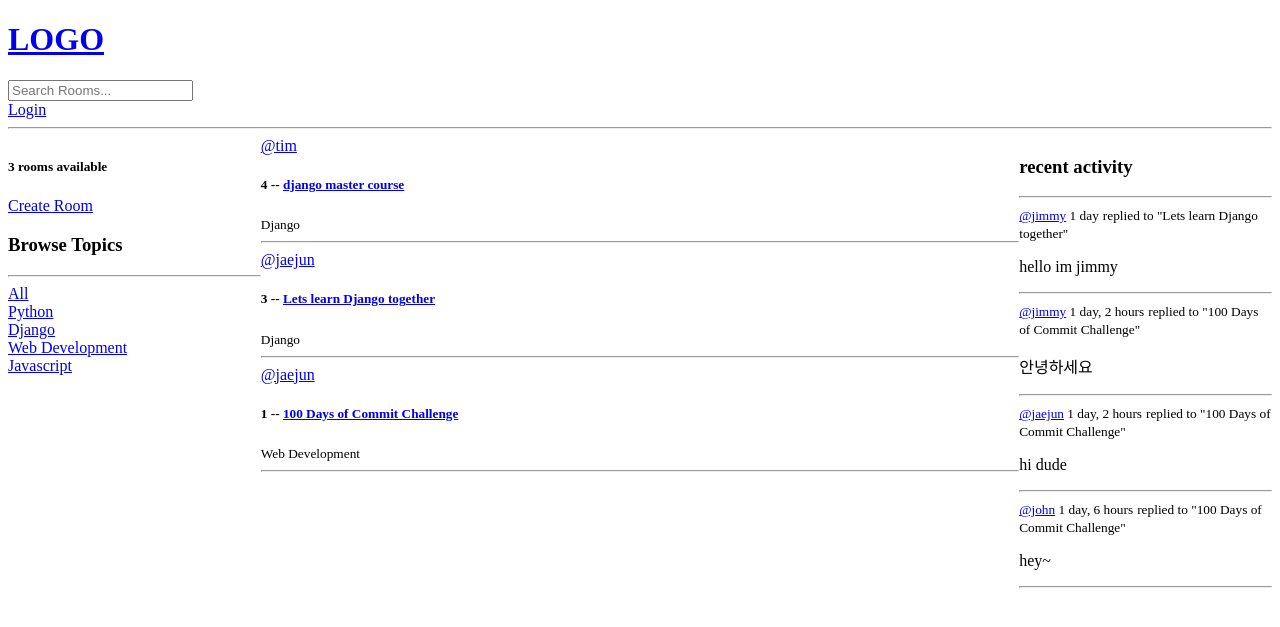
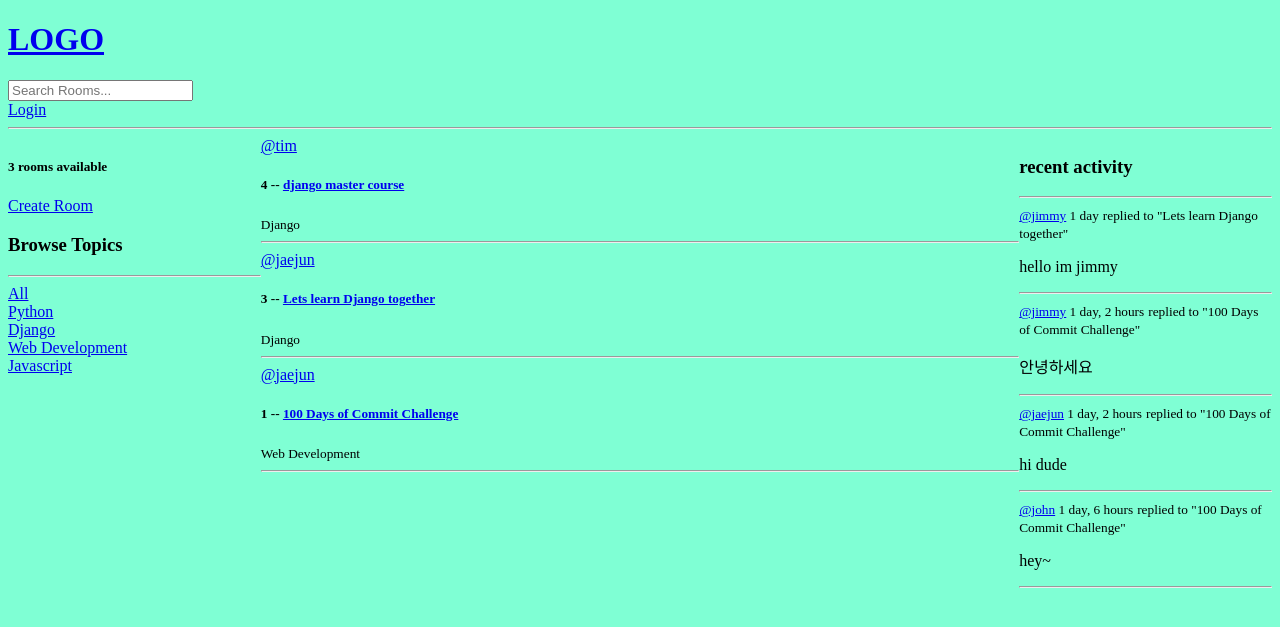
Before and after one commit to JaeJun-Park/study_buddy, a Django app: page / in a window 1280 px wide. Shown: the top 627 px of the page. Run offline with Django 4.2, Linux system fonts and the light colour scheme; data comes from the database, SQL or seed files in the repository; both versions use the stored data as it was after the commit.

Commit message:
feat: add static file

```diff
--- /dev/null
+++ b/static/styles/main.css
@@ -0,0 +1,3 @@
+body {
+    background-color: aquamarine;
+}
--- a/studybud/settings.py
+++ b/studybud/settings.py
@@ -120,6 +120,12 @@ USE_TZ = True
 
 STATIC_URL = 'static/'
 
+STATICFILES_DIRS = [
+    BASE_DIR / 'static'
+]
+
+#STATIC_ROOT = []
+
 # Default primary key field type
 # https://docs.djangoproject.com/en/4.0/ref/settings/#default-auto-field
 
--- a/templates/main.html
+++ b/templates/main.html
@@ -1,9 +1,12 @@
 <!DOCTYPE html>
+
+{% load static %}
 <html lang="en">
 <head>
     <meta charset="UTF-8">
     <meta http-equiv="X-UA-Compatible" content="IE=edge">
     <meta name="viewport" content="width=device-width, initial-scale=1.0">
+    <link rel="stylesheet" type="text/css" media="screen" href="{% static 'styles/main.css' %}">
     <title>StudyBud</title>
 </head>
 <body>
```
Also changed, not shown: db.sqlite3, static/images/Royal-Marine-Training-03.webp (added).
